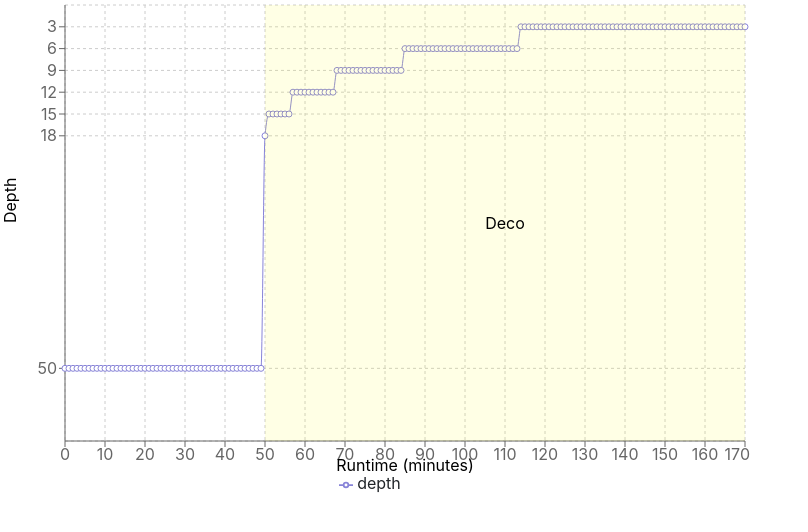
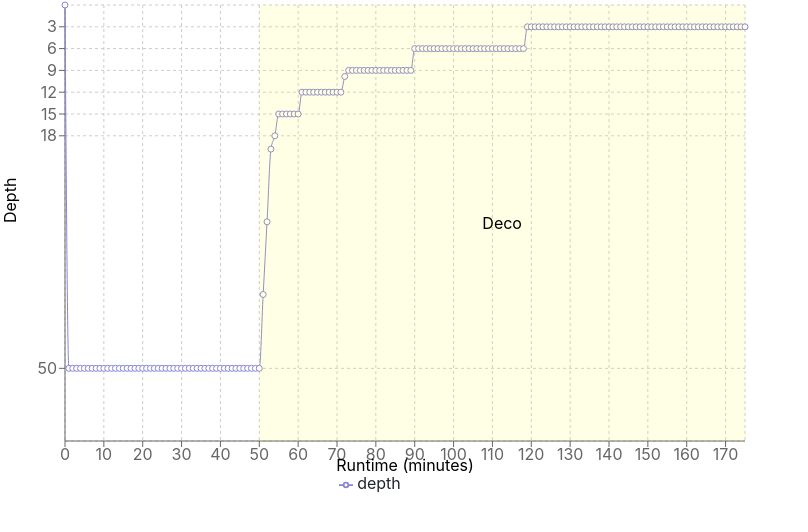
Before and after one commit to kwojcik/techplanner, a React (Create React App) app: page / in a window 1280 px wide. Shown: the top 532 px of the page, without its empty margins (0-808 px from the left). Built offline with nearby package versions, Linux system fonts and the light colour scheme.

Commit message:
maintain history

```diff
--- a/src/App.js
+++ b/src/App.js
@@ -19,7 +19,7 @@ function App() {
 
   return (
     <div className="App">
-      <ProfileGraph diveProfile={profile} decoProfile={decoProfile}></ProfileGraph>
+      <ProfileGraph diver={diver} diveProfile={profile} decoProfile={decoProfile}></ProfileGraph>
     </div>
   );
 }
--- a/src/components/ProfileGraph.tsx
+++ b/src/components/ProfileGraph.tsx
@@ -1,6 +1,7 @@
 import React from 'react'
 import { ProfileStop } from '../profile/types'
 import Profile from '../profile/profile'
+import Diver, { HistoryPoint } from '../profile/diver'
 // @ts-ignore
 import { LineChart, XAxis, YAxis, Tooltip, Legend, Line, CartesianGrid, ReferenceLine, ReferenceArea } from 'recharts'
 import { flattenDeep, sum } from 'lodash'
@@ -13,19 +14,16 @@ type DataPoint = {
 interface Props {
     diveProfile: Profile
     decoProfile: Profile
+    diver: Diver
 }
 
-function profileToRechartsData(profile: Profile): DataPoint[] {
-    let minute = 0;
-    const expandedProfile = profile.stops.map((stop: ProfileStop) => {
-        const points = []
-        for (let i = 0; i < stop.t; i++) {
-            points.push({ runtime: minute, depth: stop.d })
-            minute += 1
-        }
-        return points
-    })
-    return flattenDeep(expandedProfile)
+function diverToRechartsData(diver: Diver): DataPoint[] {
+    const d = []
+    for (let t = 0; t <= diver.runtime; t++) {
+        const h = diver.getHistoryAt(t)
+        d.push({ runtime: t, depth: h.depth })
+    }
+    return d
 }
 
 function getXTicks(fullProfile: Profile): number[] {
@@ -39,13 +37,13 @@ function getXTicks(fullProfile: Profile): number[] {
 
 const ProfileGraph = (props: Props) => {
     const fullProfile = props.diveProfile.concat(props.decoProfile)
-    const data = profileToRechartsData(fullProfile)
+    const data = diverToRechartsData(props.diver)
     const yTicks = fullProfile.stops.map((stop: ProfileStop) => stop.d)
     const xTicks = getXTicks(fullProfile)
 
     const hasDeco = props.decoProfile.stops.length > 0;
     const decoBeginRuntime = props.diveProfile.runtime
-    const decoEndRuntime = fullProfile.runtime
+    const decoEndRuntime = Math.round(props.diver.runtime)
 
     return <LineChart width={750} height={500} data={data}>
         <CartesianGrid strokeDasharray="3 3" />
--- a/src/profile/diver.ts
+++ b/src/profile/diver.ts
@@ -1,8 +1,14 @@
 import { max, min } from "lodash";
 import Compartment from "./compartment";
-import { Pressure, InspiredGas, BreathingGas, Depth } from "./types";
+import { Pressure, InspiredGas, BreathingGas, Depth, Minute } from "./types";
 import { barMSW, ATM } from "./constants";
 import Profile from './profile'
+
+export type HistoryPoint = {
+  depth: Depth;
+  t: Minute;
+  ceiling: Depth;
+}
 
 export default class Diver {
   compartments: Compartment[] = [];
@@ -11,6 +17,8 @@ export default class Diver {
   atm: Pressure;
   depth: Depth;
   ppo2Deco: Pressure = 1.6;
+  history: HistoryPoint[]
+  runtime: number;
 
   constructor(
     pn2: Pressure,
@@ -28,10 +36,14 @@ export default class Diver {
     this.breathingGases = breathingGases;
     this.atm = options.atm;
     this.depth = options.depth
+    this.history = [{ depth: this.depth, t: 0, ceiling: this.deepestToleratedDepth }]
+    this.runtime = 0
   }
   expose(profile: Profile) {
     for (let i = 0; i < profile.stops.length; i++) {
       const currentStep = profile.stops[i];
+      for (let minuteOfStop = 0; minuteOfStop < currentStep.t; minuteOfStop++) {
+        const timeAtStep = (currentStep.t < 1 || currentStep.t - minuteOfStop < 0) ? currentStep.t : 1
         const gasAtPressure: InspiredGas = {
           pn2:
             (this.currentGas.percentn2 / 100.0) *
@@ -40,10 +52,23 @@ export default class Diver {
             (this.currentGas.percenthe2 / 100.0) *
             (currentStep.d * barMSW + this.atm)
         };
-      this.compartments.forEach(c => c.expose(gasAtPressure, currentStep.t));
+        this.compartments.forEach(c => c.expose(gasAtPressure, timeAtStep));
         this.depth = currentStep.d;
+        this.runtime += timeAtStep
+        this.history.push({ depth: this.depth, t: this.runtime, ceiling: this.deepestToleratedDepth })
       }
     }
+  }
+
+  getHistoryAt(t: Minute) {
+    for (let i = 0; i < this.history.length; i++) {
+      if (this.history[i].t >= t) {
+        return this.history[i]
+      }
+    }
+    return this.history[this.history.length - 1]
+  }
+
   get currentGas() {
     return this.breathingGases[this.selectedGas];
   }
```
Also changed, not shown: 1 other file (tests, documents, lock files or other folders). Lines whose indentation alone changed are shown as unchanged.
